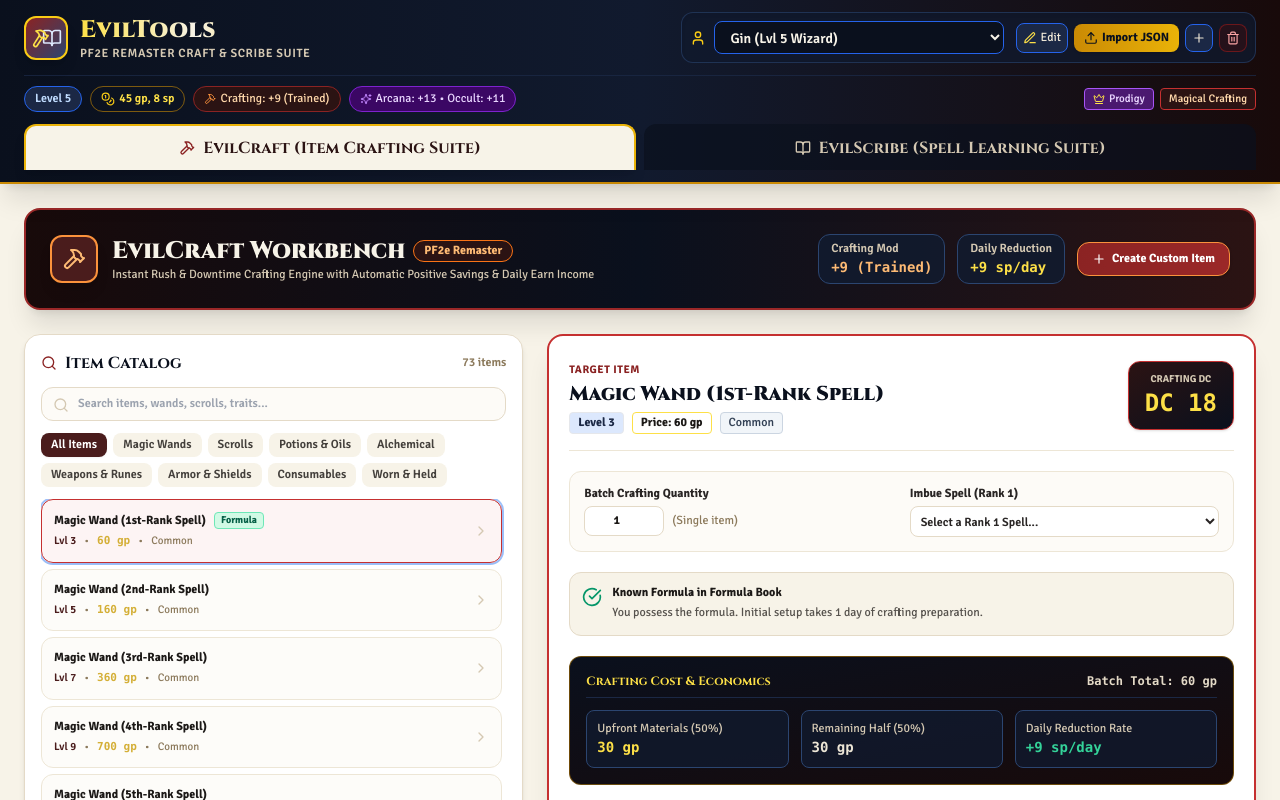
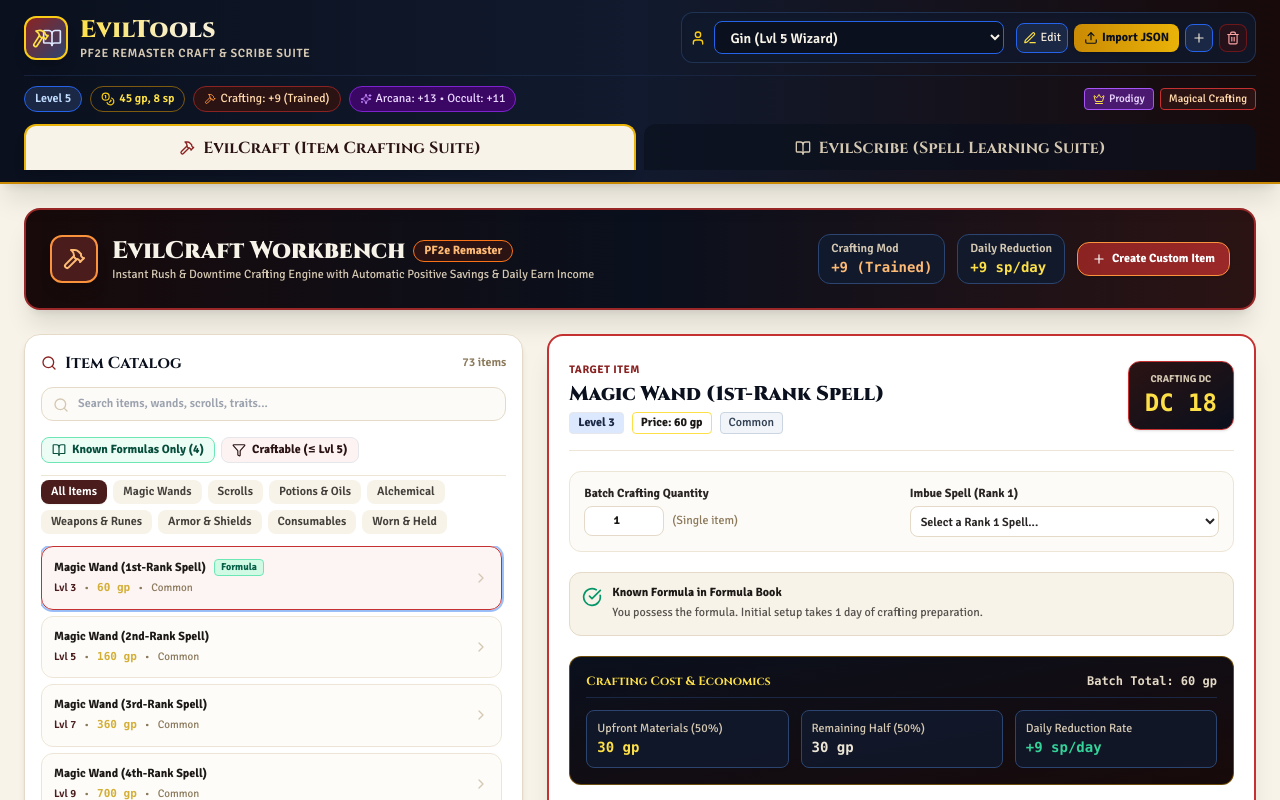
Before and after one commit to EvilGM1/eviltools, a React (Vite) app: page / in a window 1280 px wide. Shown: the top 800 px of the page. Built offline with nearby package versions, Linux system fonts and the light colour scheme.

Commit message:
Add Known Formulas Only and Craftable Level filters to EvilCraft suite

```diff
--- a/src/components/CraftingSuite.jsx
+++ b/src/components/CraftingSuite.jsx
@@ -38,8 +38,9 @@ export function CraftingSuite({
   onUpdateHistory
 }) {
   const [searchQuery, setSearchQuery] = useState('');
+  const [formulasOnly, setFormulasOnly] = useState(false);
+  const [craftableOnly, setCraftableOnly] = useState(false);
   const [selectedCategory, setSelectedCategory] = useState('all');
-  const [maxLevelFilter, setMaxLevelFilter] = useState(20);
   const [selectedItem, setSelectedItem] = useState(itemsData[0]);
   const [batchQuantity, setBatchQuantity] = useState(1);
   const [selectedImbuedSpell, setSelectedImbuedSpell] = useState('');
@@ -72,8 +73,11 @@ export function CraftingSuite({
     { id: 'held', label: 'Worn & Held' }
   ];
 
+  const knownFormulasCount = character?.formulas?.length || 0;
+
   // Filtered compendium items
   const filteredItems = useMemo(() => {
+    const charLevel = character?.level ?? 20;
     return itemsData.filter(item => {
       const matchesSearch = (item.name || '').toLowerCase().includes(searchQuery.toLowerCase()) ||
         (item.traits || []).some(t => t.toLowerCase().includes(searchQuery.toLowerCase()));
@@ -82,10 +86,11 @@ export function CraftingSuite({
         (selectedCategory === 'scroll' && item.isScroll) ||
         item.category === selectedCategory ||
         item.type === selectedCategory;
-      const matchesLevel = (item.level ?? 0) <= maxLevelFilter;
-      return matchesSearch && matchesCategory && matchesLevel;
+      const matchesLevel = !craftableOnly || (item.level ?? 0) <= charLevel;
+      const matchesFormula = !formulasOnly || checkHasFormula(item, character);
+      return matchesSearch && matchesCategory && matchesLevel && matchesFormula;
     });
-  }, [searchQuery, selectedCategory, maxLevelFilter]);
+  }, [searchQuery, selectedCategory, craftableOnly, formulasOnly, character]);
 
   // Crafting calculations for selected item
   const itemLevel = selectedItem?.level ?? 0;
@@ -344,8 +349,39 @@ export function CraftingSuite({
               />
             </div>
 
+            {/* Quick Toggle Filters: Known Formulas & Craftable Only */}
+            <div className="flex flex-wrap gap-1.5 pt-1">
+              <button
+                type="button"
+                onClick={() => setFormulasOnly(!formulasOnly)}
+                className={`px-2.5 py-1 rounded-lg text-xs font-bold transition-all flex items-center gap-1.5 border ${
+                  formulasOnly
+                    ? 'bg-emerald-800 text-white border-emerald-600 shadow-sm'
+                    : 'bg-emerald-50 text-emerald-900 border-emerald-300 hover:bg-emerald-100'
+                }`}
+                title="Show only items you have in your known formula book"
+              >
+                <BookOpen className="w-3.5 h-3.5" />
+                <span>Known Formulas Only ({knownFormulasCount})</span>
+              </button>
+
+              <button
+                type="button"
+                onClick={() => setCraftableOnly(!craftableOnly)}
+                className={`px-2.5 py-1 rounded-lg text-xs font-bold transition-all flex items-center gap-1.5 border ${
+                  craftableOnly
+                    ? 'bg-forge-800 text-white border-forge-600 shadow-sm'
+                    : 'bg-forge-50 text-forge-900 border-forge-300 hover:bg-forge-100'
+                }`}
+                title={`Show only items at or below your character level (${character?.level || 1})`}
+              >
+                <Filter className="w-3.5 h-3.5" />
+                <span>Craftable (&le; Lvl {character?.level || 1})</span>
+              </button>
+            </div>
+
             {/* Category Filter Pills */}
-            <div className="flex flex-wrap gap-1.5 max-h-24 overflow-y-auto pr-1">
+            <div className="flex flex-wrap gap-1.5 max-h-24 overflow-y-auto pr-1 pt-1 border-t border-parchment-200">
               {categories.map(cat => (
                 <button
                   key={cat.id}
```
